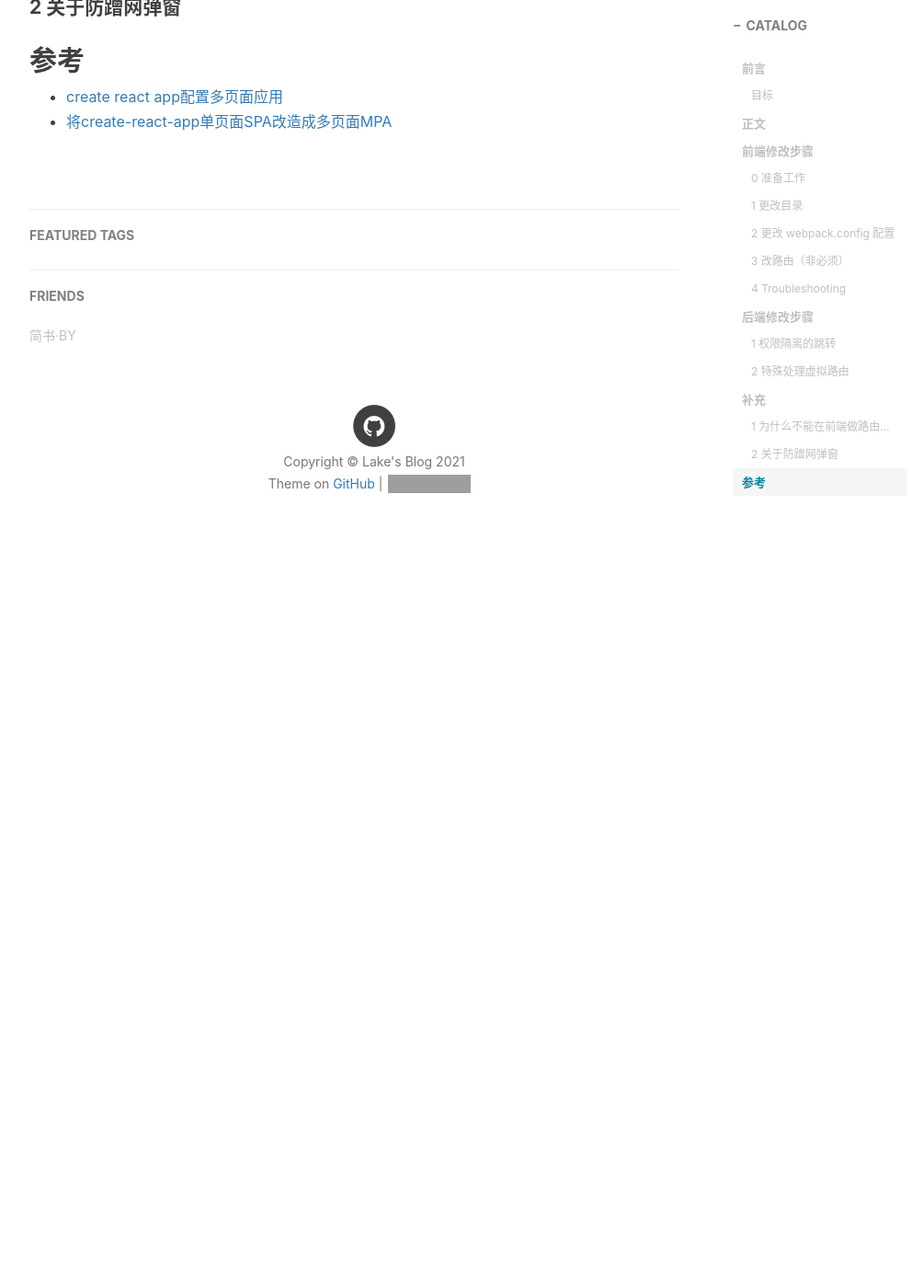
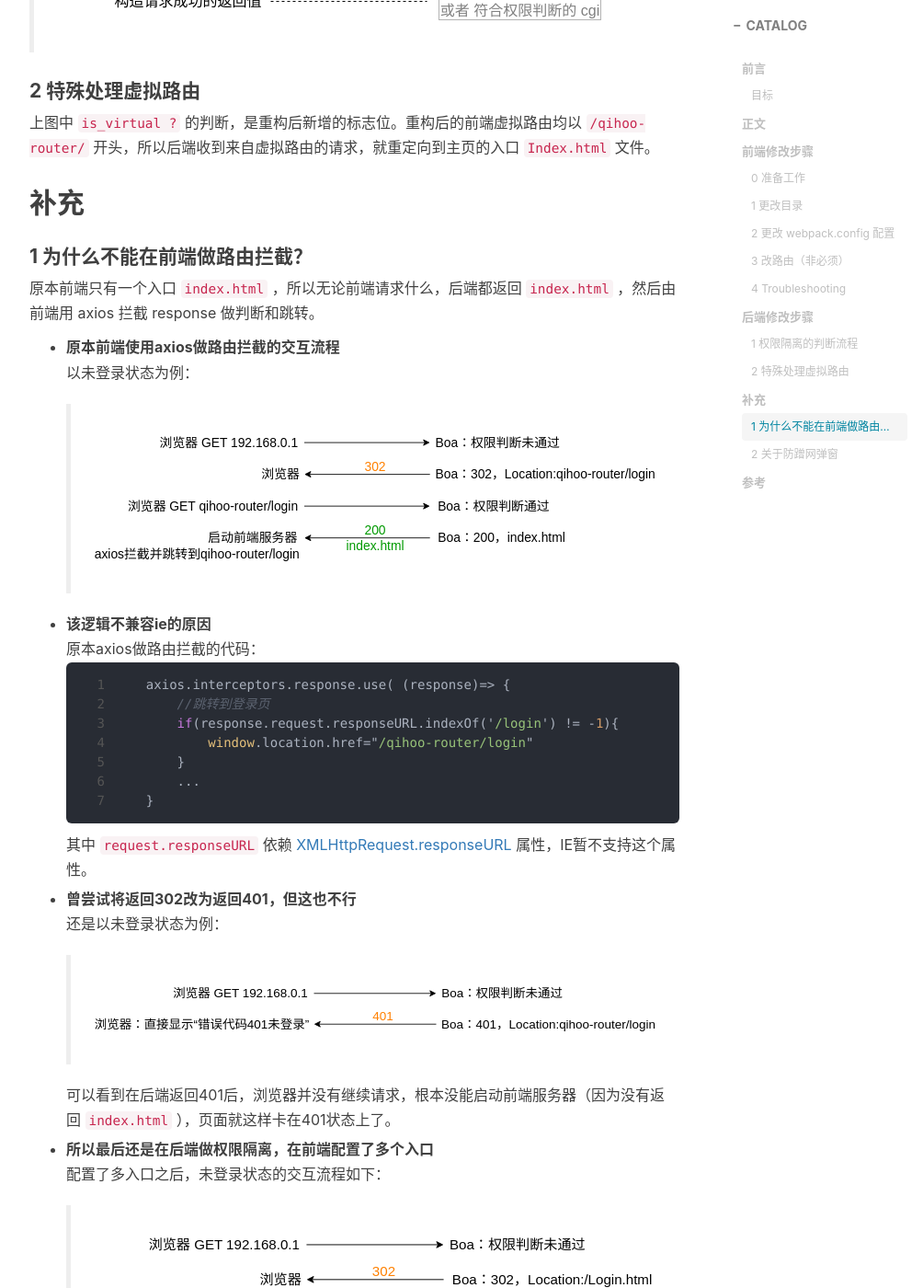
Before and after one commit to YIMIxxxxx/YIMIxxxxx.github.io, a Jekyll site: the page built from _posts/2021-10-25-CRA项目配置多入口.md, in a window 1280 px wide and 1400 px high, scrolled down 7708 px. Shown: the whole window at 92% size, without its empty margins (233-1237 px from the left). Built offline with Jekyll 4.4.1, drawn with Linux system fonts in a browser that asks for light colours; nearby versions of some CDN libraries; comment, search, counter and statistics services are not loaded; before the commit the page ends 8338 px from its top, so only the background shows below that; some of the changed text lies outside the part shown; grey boxes are pictures that could not be loaded.

Commit message:
post：2021-10-25-CRA项目配置多入口-后端部分

````diff
--- a/_posts/2021-10-25-CRA项目配置多入口.md
+++ b/_posts/2021-10-25-CRA项目配置多入口.md
@@ -278,20 +278,42 @@ ps. 这里我没说 `reportWebVitals.js` 这个文件，这是用来计算页面
     ```
 
 ### 后端修改步骤
-#### 1 权限隔离的跳转
+#### 1 权限隔离的判断流程
+大致和重构前的逻辑是一样的，前端页面和cgi分为三种权限，一是快速设置完成前，二是未登陆状态，三是已登陆状态，依次判断即可。下图为后端 boa 接收到前端请求后的权限判断流程：
+> ![后端权限判断流程](/assets/2021-10-25/backend-boa-flow.drawio.svg "后端权限判断流程")
 
 #### 2 特殊处理虚拟路由
-
+上图中 `is_virtual ?` 的判断，是重构后新增的标志位。重构后的前端虚拟路由均以 `/qihoo-router/` 开头，所以后端收到来自虚拟路由的请求，就重定向到主页的入口 `Index.html` 文件。
 
 ## 补充
 #### 1 为什么不能在前端做路由拦截？
-
-- **原本前端使用axios做路由拦截的逻辑**
+原本前端只有一个入口 `index.html` ，所以无论前端请求什么，后端都返回 `index.html` ，然后由前端用 axios 拦截 response 做判断和跳转。
+- **原本前端使用axios做路由拦截的交互流程**
+  以未登录状态为例：
+  > ![axios路由拦截交互流程](/assets/2021-10-25/failed-axios-interaction.drawio.svg "axios路由拦截交互流程")
 
 - **该逻辑不兼容ie的原因**
+  原本axios做路由拦截的代码：
+    ```js
+    axios.interceptors.response.use( (response)=> {
+        //跳转到登录页
+        if(response.request.responseURL.indexOf('/login') != -1){
+            window.location.href="/qihoo-router/login"
+        }
+        ...
+    }
+    ```
+  其中 `request.responseURL` 依赖 [XMLHttpRequest.responseURL](https://developer.mozilla.org/zh-CN/docs/Web/API/XMLHttpRequest/responseURL) 属性，IE暂不支持这个属性。
 
 - **曾尝试将返回302改为返回401，但这也不行**
+  还是以未登录状态为例：
+  > ![401路由拦截交互流程](/assets/2021-10-25/failed-401-interaction.drawio.svg "401路由拦截交互流程")
 
+  可以看到在后端返回401后，浏览器并没有继续请求，根本没能启动前端服务器（因为没有返回 `index.html` ），页面就这样卡在401状态上了。
+
+- **所以最后还是在后端做权限隔离，在前端配置了多个入口**
+  配置了多入口之后，未登录状态的交互流程如下：
+  > ![多入口交互流程](/assets/2021-10-25/successed-interaction.drawio.svg "多入口交互流程")
 
 #### 2 关于防蹭网弹窗
 
````
Also changed, not shown: other parts of _posts/2021-10-25-CRA项目配置多入口.md (+1 -1 lines), assets/2021-10-25/backend-boa-flow.drawio.svg (added), assets/2021-10-25/failed-401-interaction.drawio.svg (added), assets/2021-10-25/failed-axios-interaction.drawio.svg (added), assets/2021-10-25/successed-interaction.drawio.svg (added), assets/post-bg-tatayellow.jpg (added), assets/纯色獭獭白.jpg (added), assets/纯色獭獭绿.jpg (added), assets/纯色獭獭蓝.jpg (added).
